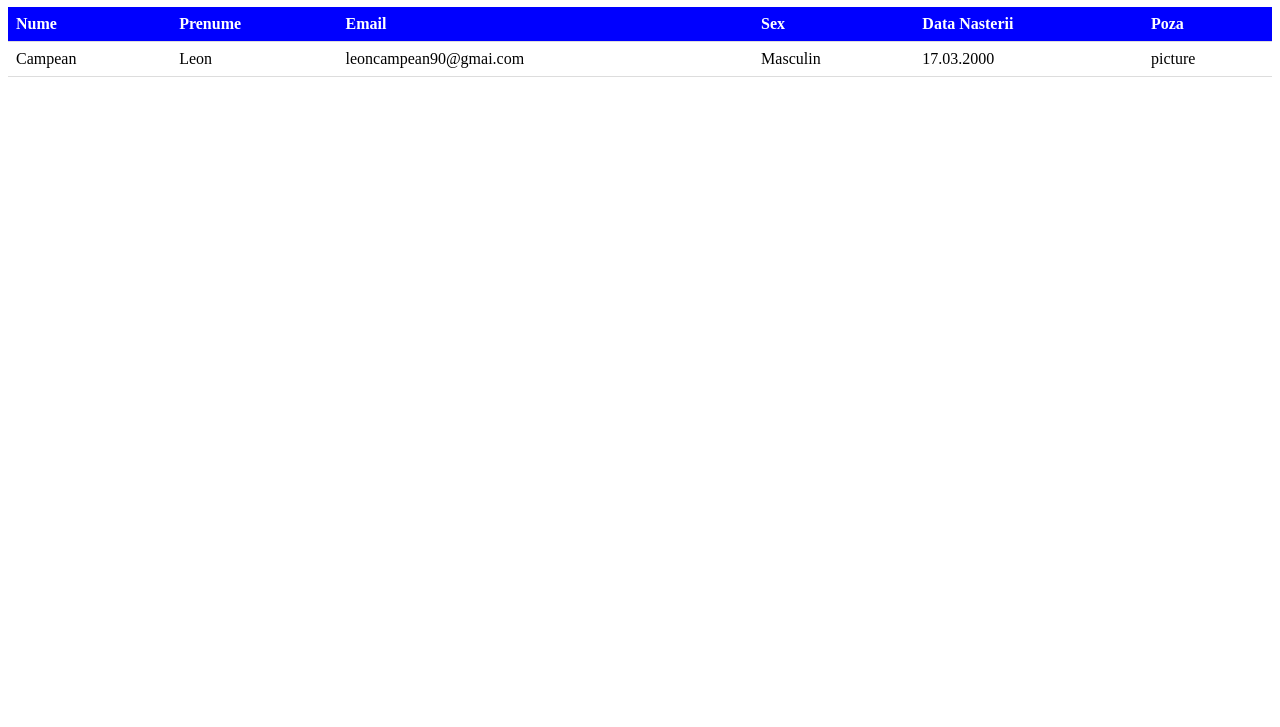
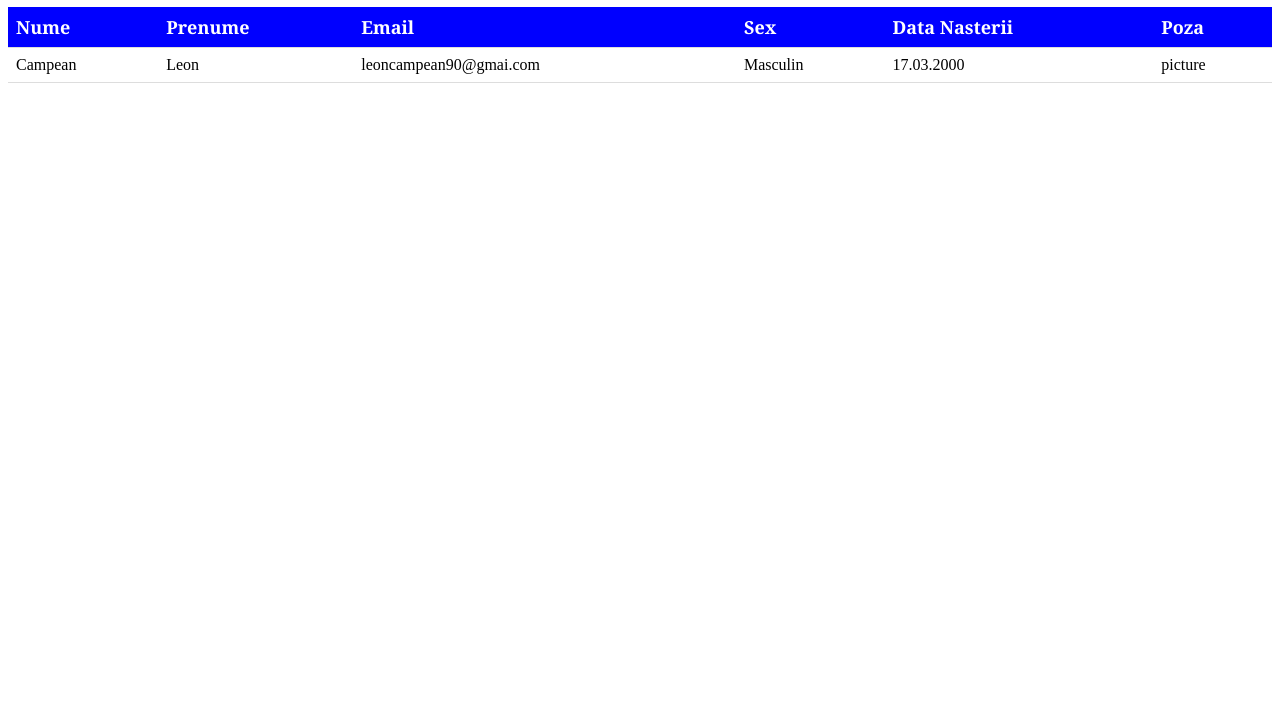
Before and after one commit to leoncampean/p33_CMS, a plain HTML site: page CMS_APP/index.html in a window 1280 px wide. Shown: the part 73-800 px from the top of the page. Drawn offline with Linux system fonts and the light colour scheme.

Commit message:
font-family change in th

```diff
--- a/CMS_APP/style.css
+++ b/CMS_APP/style.css
@@ -10,5 +10,7 @@ table {
 th {
   background-color: Blue;
   color:white;
+  font-size: large;
+  font-family: Georgia, 'Times New Roman', Times, serif;
 }
 tr:hover {background-color:lightblue;}
```
